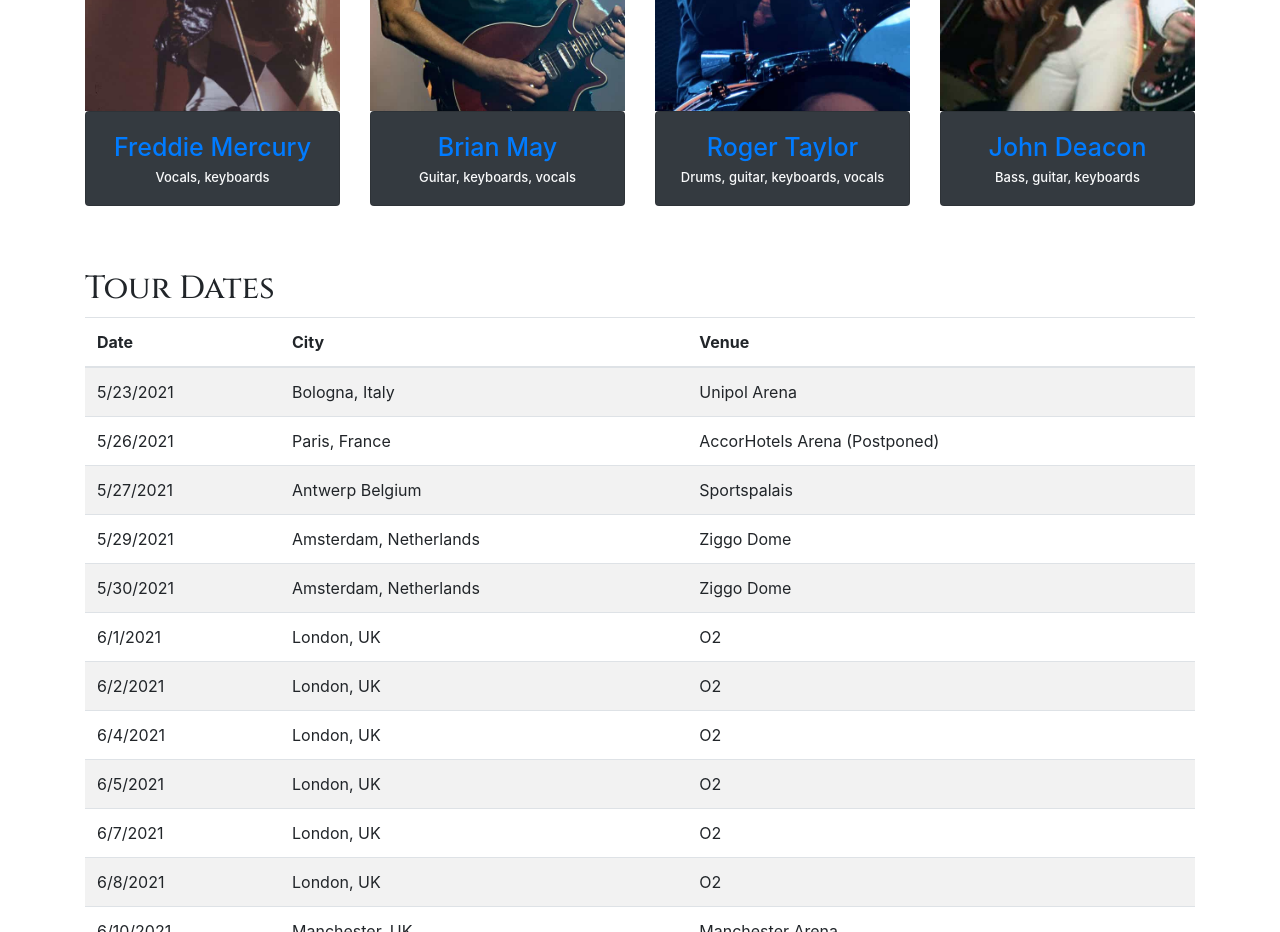
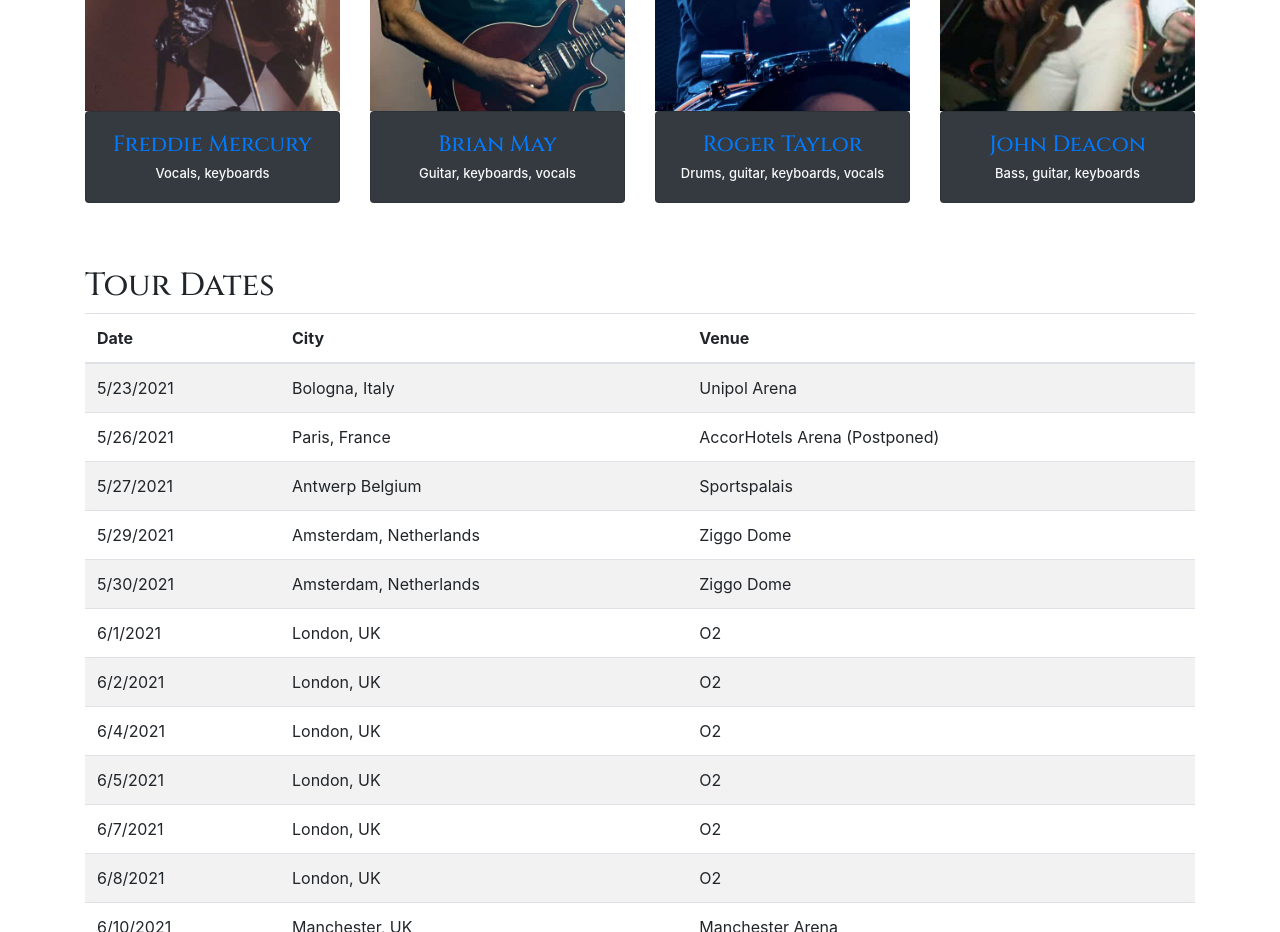
Before and after one commit to jessicamick/jessica-final, a website: page docs/index.html in a window 1280 px wide. Shown: the part 1020-1952 px from the top of the page. Drawn offline with Linux system fonts and the light colour scheme.

Commit message:
more font changes

```diff
--- a/src/scss/main.scss
+++ b/src/scss/main.scss
@@ -41,9 +41,11 @@ h3 {
 
 .card-title {
   text-align: center;
+  font-family: 'Cinzel', serif;
 }
 
 h3 {
   text-align: center;
-  font-size: 25px;
+  font-family: 'Cinzel', serif;
+  font-size: 22px;
 }
```
Also changed, not shown: docs/css/main.css.
